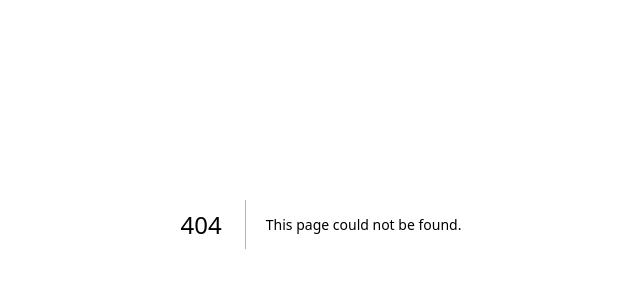
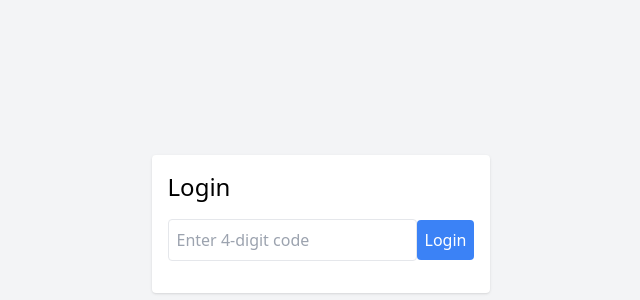
Before and after one commit to rifkinp/ToDo-Frontend, a Next.js app: page /login in a window 1280 px wide. Before the commit this address had no page. Shown: the part 176-476 px from the top of the page, without its empty margins (319-959 px from the left). Built offline with nearby package versions, Linux system fonts and the light colour scheme.

Commit message:
feat: login page feature with jwt store

```diff
--- /dev/null
+++ b/src/pages/login.js
@@ -0,0 +1,36 @@
+import axios from 'axios';
+import { useState } from 'react';
+import { useRouter } from 'next/router';
+
+export default function Login() {
+  const [userId, setUserId] = useState('');
+  const router = useRouter();
+
+  const handleLogin = async () => {
+    try {
+      const response = await axios.post('http://localhost:3000/user/login', { userId });
+      localStorage.setItem('token', response.data.token);
+      router.push('/todo');
+    } catch (error) {
+      console.error('Login failed:', error);
+    }
+  };
+
+  return (
+    <div className='flex flex-col items-center justify-center min-h-screen bg-gray-100'>
+      <div className='p-4 bg-white rounded shadow'>
+        <h1 className='text-2xl mb-4'>Login</h1>
+        <input
+          type='text'
+          placeholder='Enter 4-digit code'
+          value={userId}
+          onChange={(e) => setUserId(e.target.value)}
+          className='p-2 mb-4 border rounded'
+        />
+        <button onClick={handleLogin} className='p-2 bg-blue-500 text-white rounded'>
+          Login
+        </button>
+      </div>
+    </div>
+  );
+}
```
